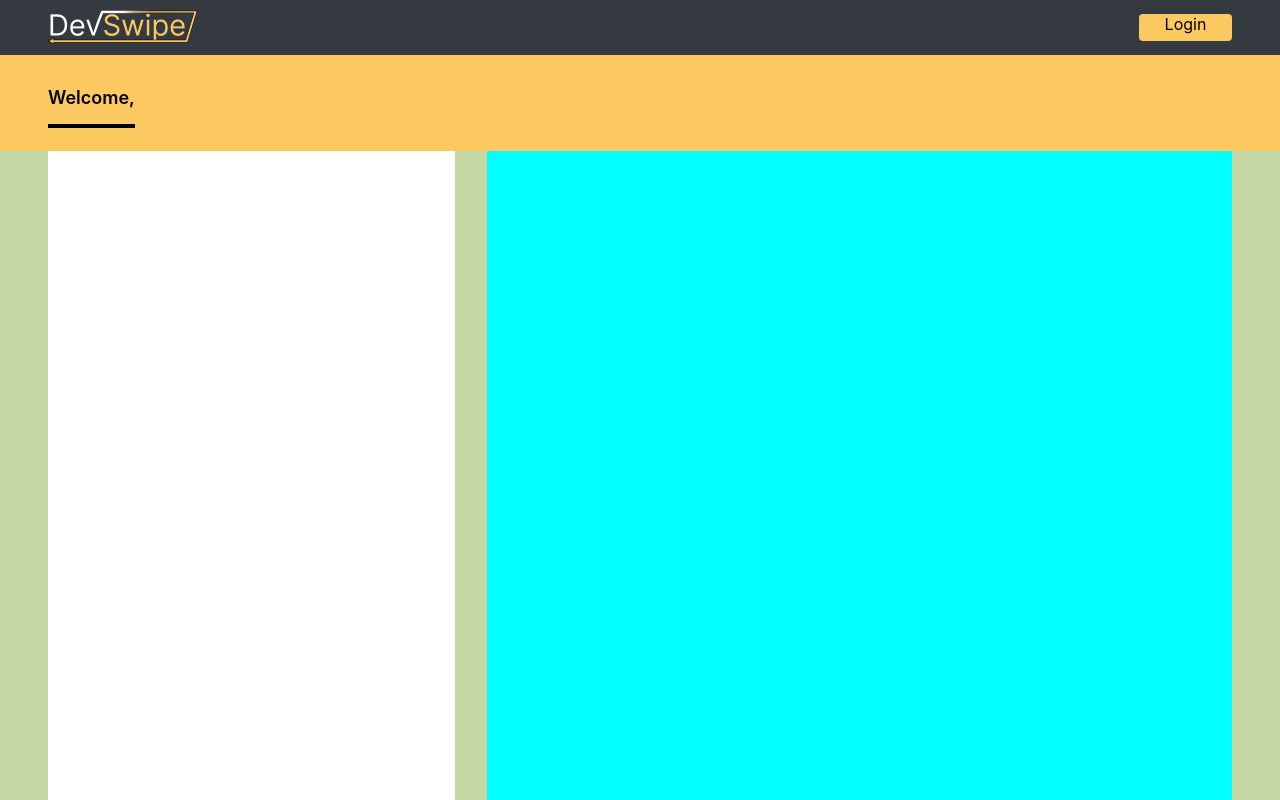
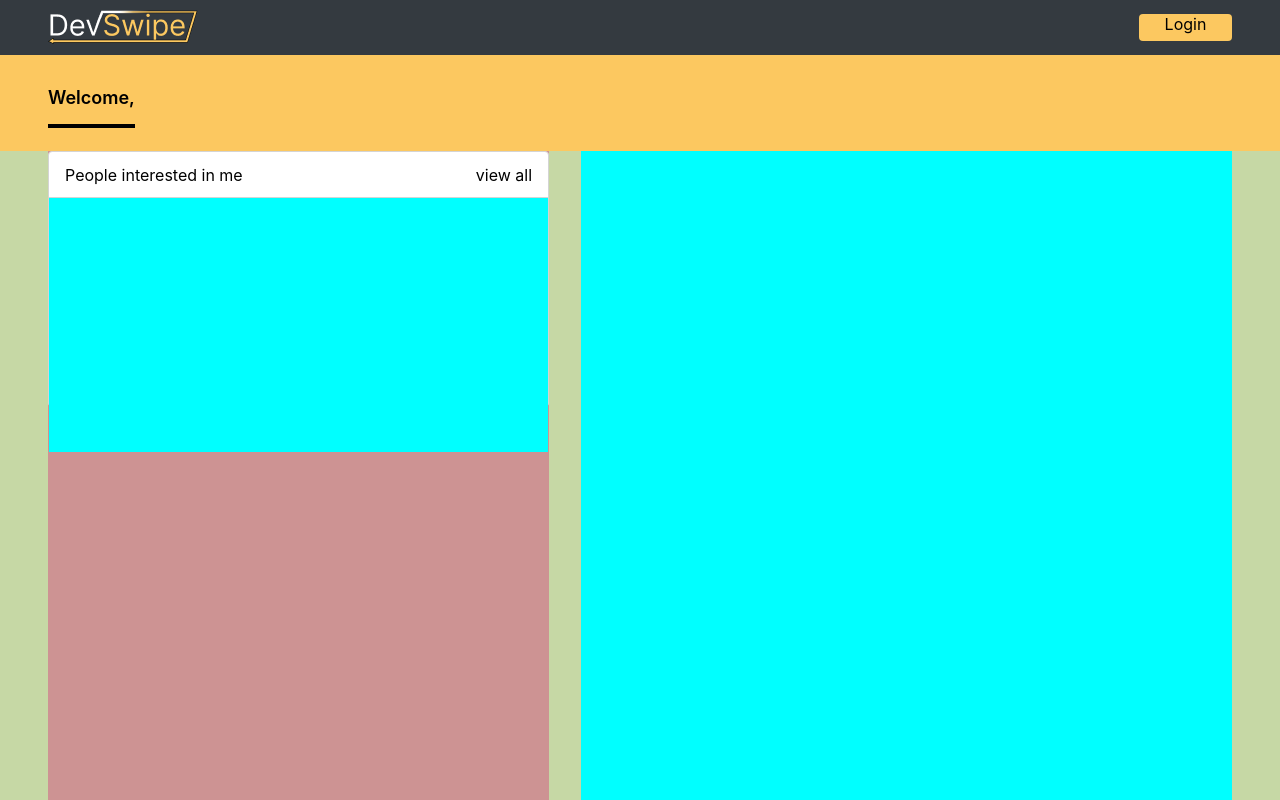
Before and after one commit to Majed-Habli/DevVibe, a React (Create React App) app in the folder Front-End-Website/dev-swipe-web/: page /dashboard in a window 1280 px wide. Built offline with nearby package versions, Linux system fonts and the light colour scheme.

Commit message:
Client-Web <> Updated styling to component interested table.

```diff
--- a/Front-End-Website/dev-swipe-web/src/components/interested users/interested.module.css
+++ b/Front-End-Website/dev-swipe-web/src/components/interested users/interested.module.css
@@ -1,6 +1,8 @@
 .table_container{
     width: 501px;
     height: 256px;
+    border-radius: 4px;
+    border: 1px solid #D4D4D4;
     background-color: white;
 }
 
@@ -8,7 +10,20 @@
     width: 100%;
     height: 46px;
     display: flex;
+    padding: 0 1rem;
     align-items: center;
     justify-content: space-between;
     border-bottom: 1px solid #D4D4D4;
 }
+
+.table_body{
+    width: 100%;
+    height: 100%;
+    overflow-y: auto;
+    background-color: aqua;
+}
+
+.table_body::-webkit-scrollbar{
+    /* width: ; */
+    display: none;
+}
--- a/Front-End-Website/dev-swipe-web/src/pages/dashboard/dashboard.jsx
+++ b/Front-End-Website/dev-swipe-web/src/pages/dashboard/dashboard.jsx
@@ -1,5 +1,6 @@
 import React from "react";
 import styles from './dashboard.module.css';
+import InterestedTable from "../../components/interested users/interested";
 
 const Dashboard = () =>{
 
@@ -11,7 +12,9 @@ const Dashboard = () =>{
             </div>
             <div className={styles.component_container}>
                 <div className={styles.component_container_left}>
-                    <div className={styles.component_vertical_layout}></div>
+                    <div className={styles.component_vertical_layout}>
+                        <InterestedTable/>
+                    </div>
                 </div>
                 <div className={styles.component_container_right}></div>
             </div>
--- a/Front-End-Website/dev-swipe-web/src/pages/dashboard/dashboard.module.css
+++ b/Front-End-Website/dev-swipe-web/src/pages/dashboard/dashboard.module.css
@@ -38,7 +38,7 @@
 
 .component_container_left{
     flex: 1;
-    background-color: #fff;
+    background-color: #cd9393;
 }
 
 .component_container_right{
```
